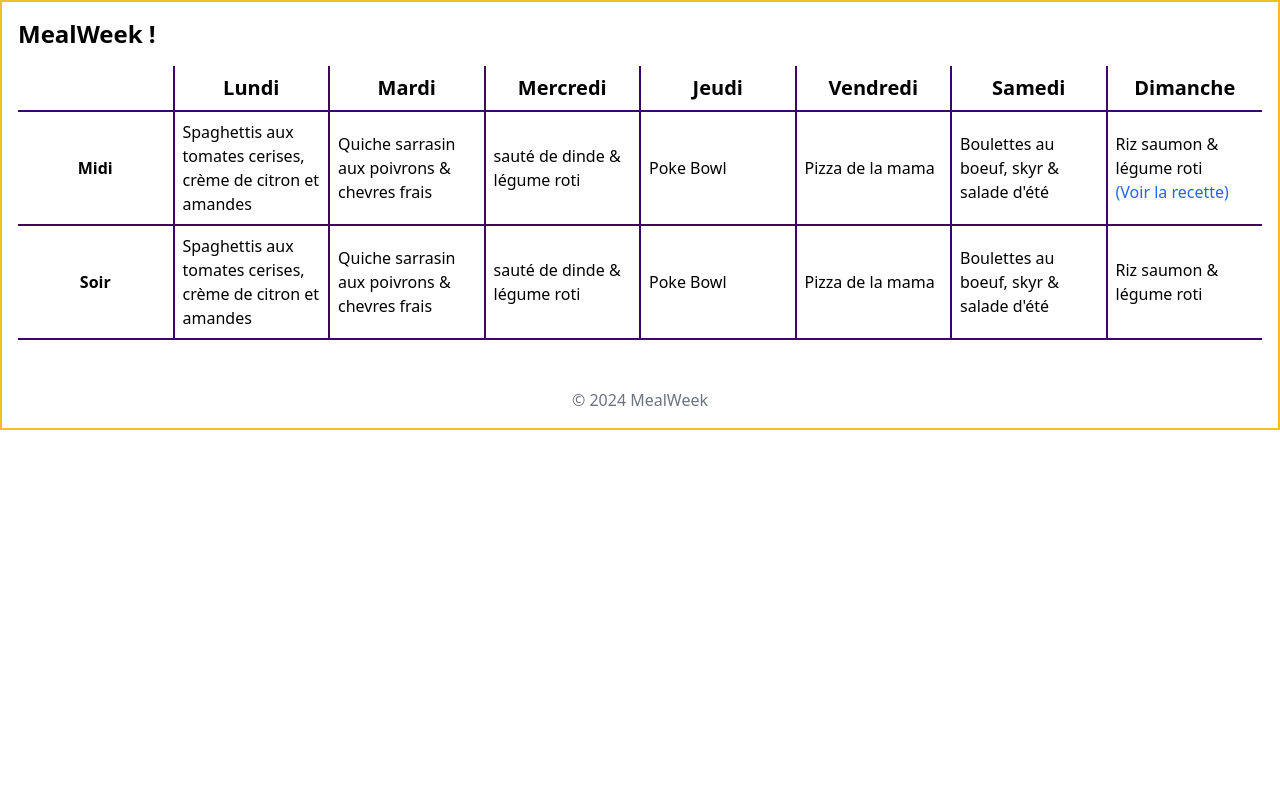
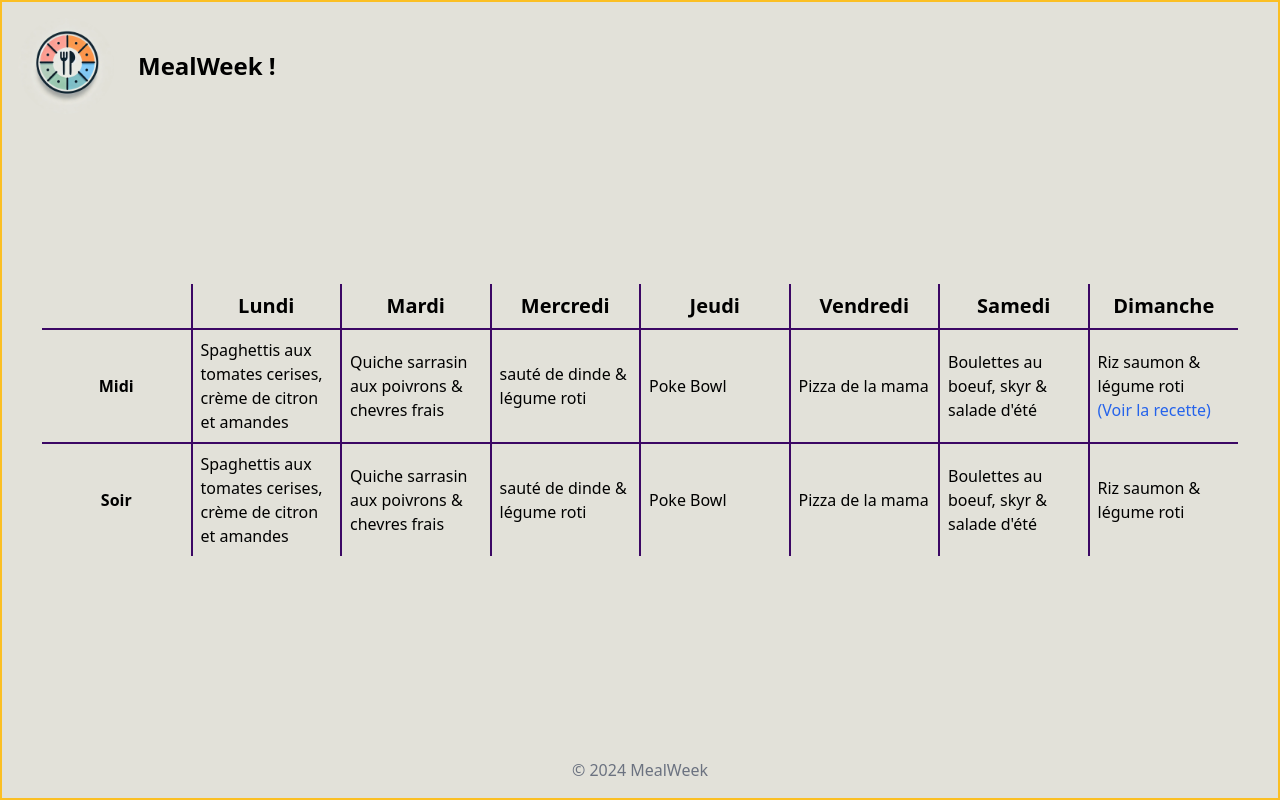
Before and after one commit to Cedrenou/MealWeek, a Vue app: page / in a window 1280 px wide. Built offline with nearby package versions, Linux system fonts and the light colour scheme.

Commit message:
add some global CSS

```diff
--- a/src/App.vue
+++ b/src/App.vue
@@ -1,11 +1,23 @@
 <template>
-  <div id="app" class="container mx-auto px-4 border-2 border-amber-400">
-    <header class="py-4">
-      <h1 class="text-2xl font-bold">MealWeek !</h1>
+  <div
+    id="app"
+    class="px-4 border-2 border-amber-400 flex flex-col min-h-screen bg-primary"
+  >
+    <header class="py-4 flex flex-row align-middle items-center">
+      <img
+        src="./assets/images/mealweek-logo.webp"
+        alt="logo app"
+        class="h-24 w-24 rounded-full"
+      />
+      <h1 class="text-2xl font-bold mx-6">MealWeek !</h1>
     </header>
 
-    <main>
-      <WeeklyMenu/>
+    <main
+      class="container flex-grow mx-auto p-6 flex items-center justify-center"
+    >
+      <WeeklyMenu />
+
+      <MealForm />
     </main>
 
     <footer class="py-4 mt-8 text-center text-gray-500">
@@ -15,5 +27,6 @@
 </template>
 
 <script setup>
-import WeeklyMenu from '@/components/WeeklyMenu.vue'
+import WeeklyMenu from "@/components/WeeklyMenu.vue";
+import MealForm from "@/components/MealForm.vue";
 </script>
--- /dev/null
+++ b/src/components/MealForm.vue
@@ -0,0 +1,3 @@
+<template></template>
+
+<script></script>
--- a/src/components/WeeklyMenu.vue
+++ b/src/components/WeeklyMenu.vue
@@ -14,13 +14,13 @@
 
     <tbody>
       <tr v-for="mealTime in ['lunch', 'dinner']" :key="mealTime">
-        <th class="border-purple-950 border-l-0 border-2">
+        <th class="border-purple-950 border-l-0 border-2 border-b-0">
           {{ mealTime === "lunch" ? "Midi" : "Soir" }}
         </th>
         <td
           v-for="day in mockMenu"
           :key="`${mealTime}-${day.id}`"
-          class="border-purple-950 border-2 last-of-type:border-r-0 p-2 cursor-pointer hover:animate-pulse"
+          class="border-purple-950 border-2 last-of-type:border-r-0 p-2 cursor-pointer hover:animate-pulse border-b-0"
           @click="openFormModal(mealTime, day.date)"
         >
           <p>{{ day.lunch.meal }}</p>
--- a/tailwind.config.js
+++ b/tailwind.config.js
@@ -1,11 +1,12 @@
 /** @type {import('tailwindcss').Config} */
 module.exports = {
-  content: [
-      "./index.html",
-      "./src/**/*.{vue,js,ts,jsx,tsx}",
-  ],
+  content: ["./index.html", "./src/**/*.{vue,js,ts,jsx,tsx}"],
   theme: {
-    extend: {},
+    extend: {
+      colors: {
+        primary: "#E2E1D9",
+      },
+    },
   },
   plugins: [],
-}
+};
```
Also changed, not shown: src/assets/images/mealweek-logo.webp (added).
